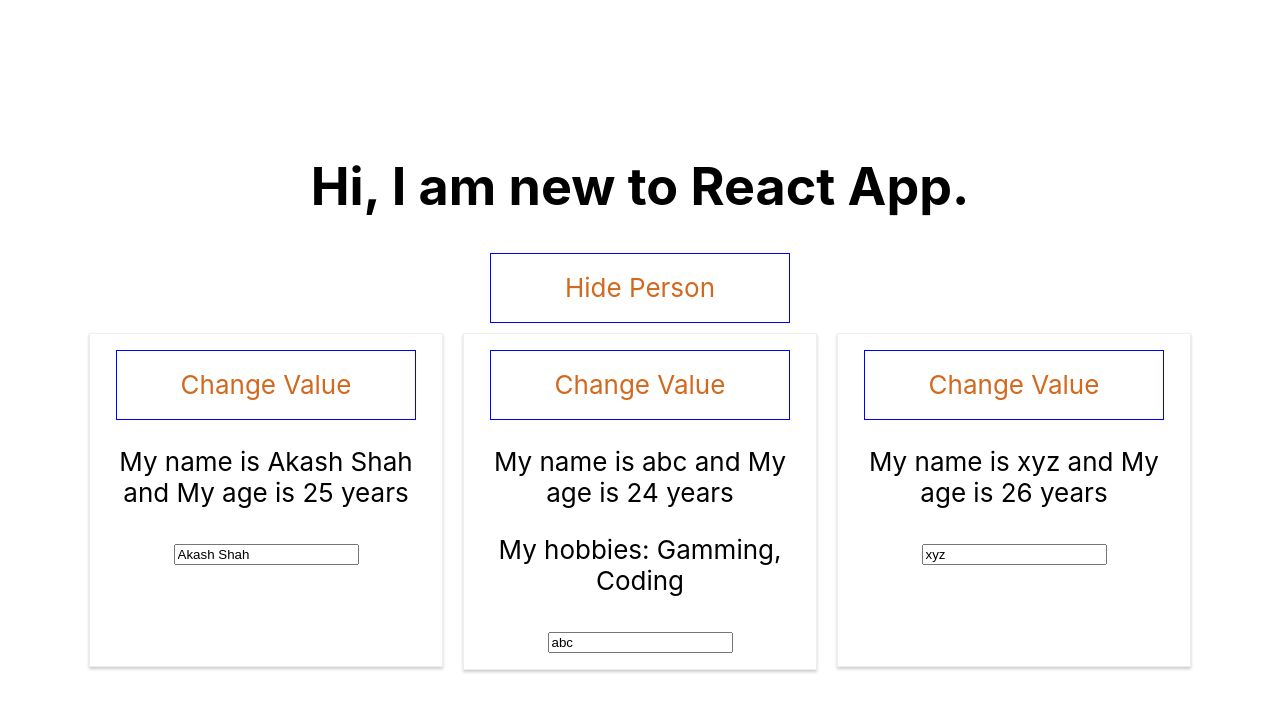
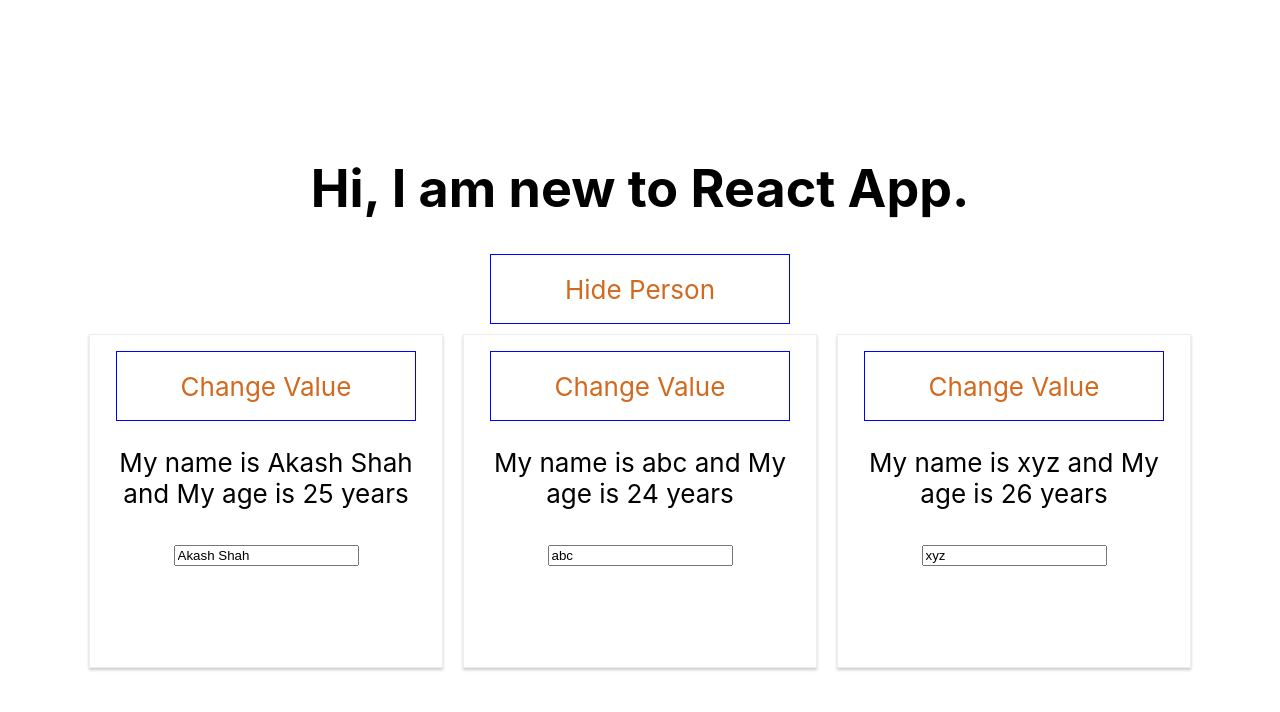
Before and after one commit to shahakash277/ReactLearning, a React (Create React App) app in the folder react-my-first-app/: page / in a window 1280 px wide. Both pictures are taken after a click on the button "Show Person". Shown: the top 712 px of the page. Built offline with nearby package versions, Linux system fonts and the light colour scheme.

Commit message:
remove multiple person take and through list dynamic create persons

```diff
--- a/react-my-first-app/src/App.js
+++ b/react-my-first-app/src/App.js
@@ -2,7 +2,7 @@
 import './App.css';
 import './Person/person.css';
 import Person from './Person/Person';
-import { throws } from 'assert';
+
 class App extends Component {
   state = {
     Person: [
@@ -15,7 +15,6 @@
   }
 
   switchNameHandler = (newName) => {
-    console.log('was Clicked');
     //Don't do this this will not change value
     // this.state.Person[0].name='pqr';
     this.setState({
@@ -36,32 +35,24 @@
   }
   togglePersonHandler=()=>{
     const doesState=this.state.showPerson;
-    console.log(doesState);
     this.setState({
       showPerson:!doesState,
       titleName: doesState ? "Show Person": "Hide Person"
      })
   }
   render() {
-    let person =null;
+    let persons =null;
     if(this.state.showPerson){
-      person = (
+      persons = (
         <div>
-          <Person
-            name={this.state.Person[0].name}
-            age={this.state.Person[0].age}
-          />
-          <Person
-            name={this.state.Person[1].name}
-            age={this.state.Person[1].age}
-            click={this.switchNameHandler.bind(this, 'bbb')}
-            changed={this.nameChangedHandler}>My hobbies: Gamming, Coding</Person>
-          <Person
-            name={this.state.Person[2].name}
-            age={this.state.Person[2].age}
-          />
+          {this.state.Person.map(person => {
+            return <Person
+              name={person.name}
+              age={person.age}
+            />
+          })}
         </div>
-      )
+      );
     }
     return (
       <div className="App">
@@ -69,7 +60,7 @@
           <h1>Hi, I am new to React App.</h1>
           {/*Avoid Using below pattern in calling function instend use this.switchNameHandler.bind(this,'bbb')*/}
           <button onClick={this.togglePersonHandler}>{this.state.titleName}</button>
-          {person}
+          {persons}
         </header>
       </div>
     );
```
